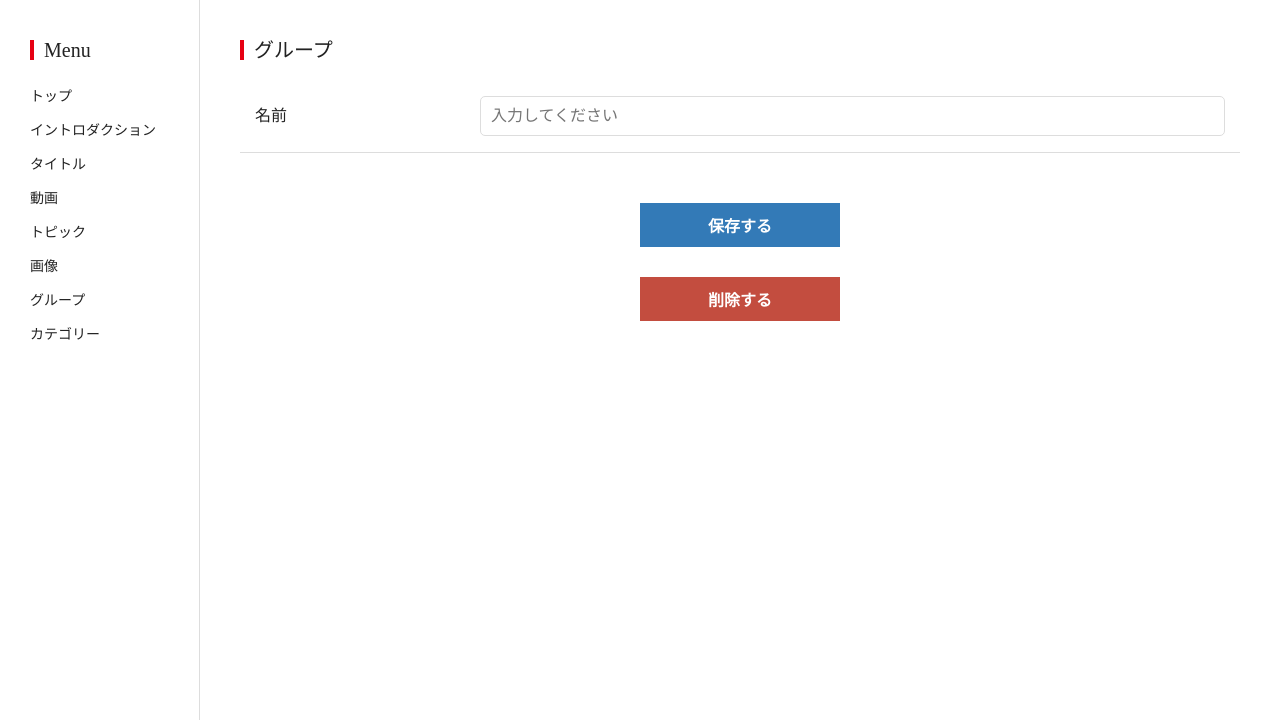
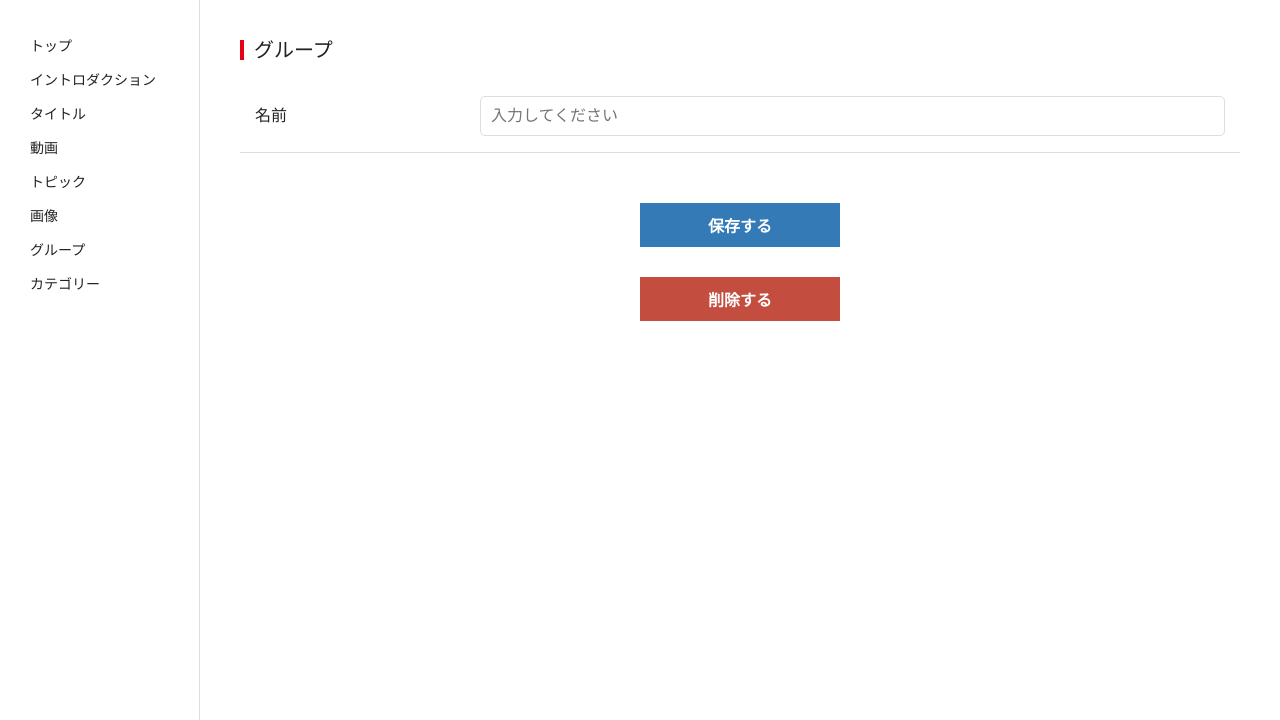
Before and after one commit to ShinjiroMoriya/cms, a Python web app: template templates/group.html in a window 1280 px wide. Shown: the part 80-800 px from the top of the page. Run offline with Jinja, Linux system fonts and the light colour scheme; the template is opened without the code that fills it, so the values that code supplies are empty.

Commit message:
make it better

```diff
--- a/templates/parts/layout.html
+++ b/templates/parts/layout.html
@@ -20,7 +20,6 @@
         </ul>
 	</header>
     <aside class="side_nav">
-        <p class="side_nav_title">Menu</p>
         <ul class="side_nav_list">
             <li><a href="/{{ lang }}/admin">トップ</a></li>
             <li><a href="/{{ lang }}/admin/introductions" {% if request.path.split('/')[3] == 'introductions' %}class="a_link"{% endif %}>イントロダクション</a></li>
```
